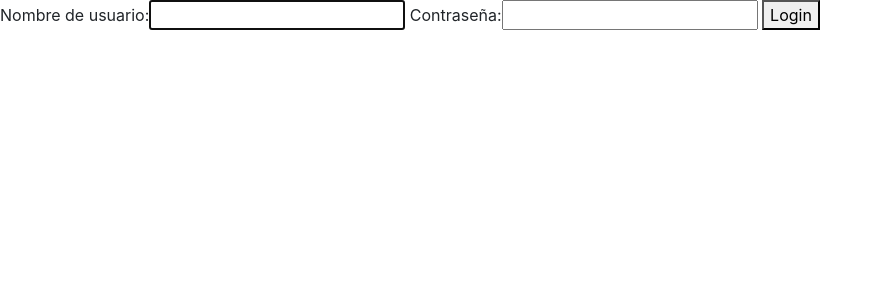
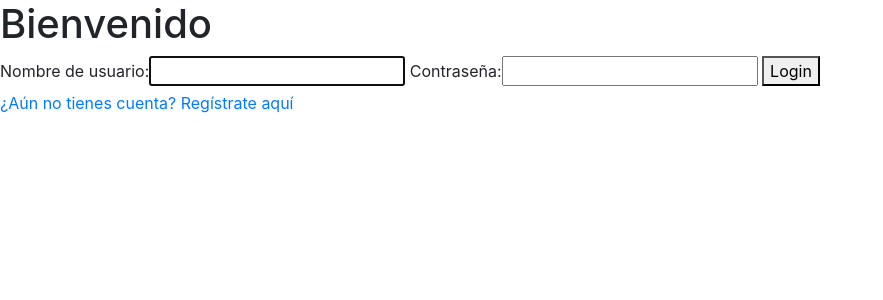
Before and after one commit to japarra27/backend-application, a Django app: page / in a window 1280 px wide. Shown: the top 300 px of the page, without its empty margins (0-883 px from the left). Run offline with Django 3.2, Linux system fonts and the light colour scheme; parts of the project's set-up code (start-up, migrations or seed data) failed here and were passed over; some libraries are stand-ins or nearby versions.

Commit message:
ajuste auth

```diff
--- a/mysite/myapi/templates/auth.html
+++ b/mysite/myapi/templates/auth.html
@@ -1,7 +1,14 @@
+<link rel="stylesheet" href="https://stackpath.bootstrapcdn.com/bootstrap/4.5.2/css/bootstrap.min.css" integrity="sha384-JcKb8q3iqJ61gNV9KGb8thSsNjpSL0n8PARn9HuZOnIxN0hoP+VmmDGMN5t9UJ0Z" crossorigin="anonymous">
+<link rel="stylesheet" href="https://use.fontawesome.com/releases/v5.14.0/css/all.css" integrity="sha384-HzLeBuhoNPvSl5KYnjx0BT+WB0QEEqLprO+NBkkk5gbc67FTaL7XIGa2w1L0Xbgc" crossorigin="anonymous">
+<head>
+    <title>Login</title>
+</head>
+<h1> Bienvenido </h1>
+
+
 <form method="post">
 {% csrf_token %}
 {{form}}
 <button type="submit">Login</button>
+<p><a href="http://172.24.98.170:8080/api/create-user-2">¿Aún no tienes cuenta? Regístrate aquí</a></p>
 </form>
-<link rel="stylesheet" href="https://stackpath.bootstrapcdn.com/bootstrap/4.5.2/css/bootstrap.min.css" integrity="sha384-JcKb8q3iqJ61gNV9KGb8thSsNjpSL0n8PARn9HuZOnIxN0hoP+VmmDGMN5t9UJ0Z" crossorigin="anonymous">
-<link rel="stylesheet" href="https://use.fontawesome.com/releases/v5.14.0/css/all.css" integrity="sha384-HzLeBuhoNPvSl5KYnjx0BT+WB0QEEqLprO+NBkkk5gbc67FTaL7XIGa2w1L0Xbgc" crossorigin="anonymous">
```
